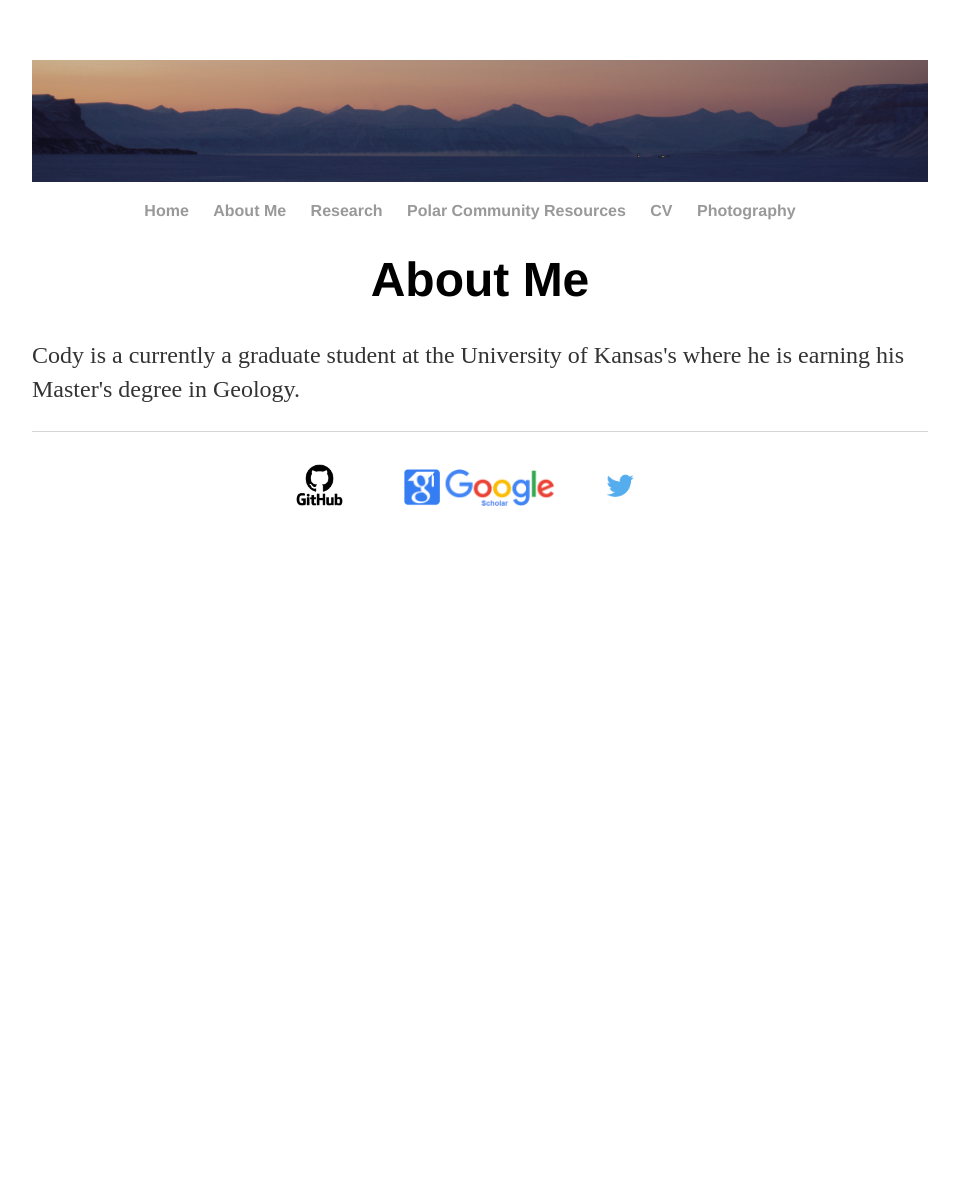
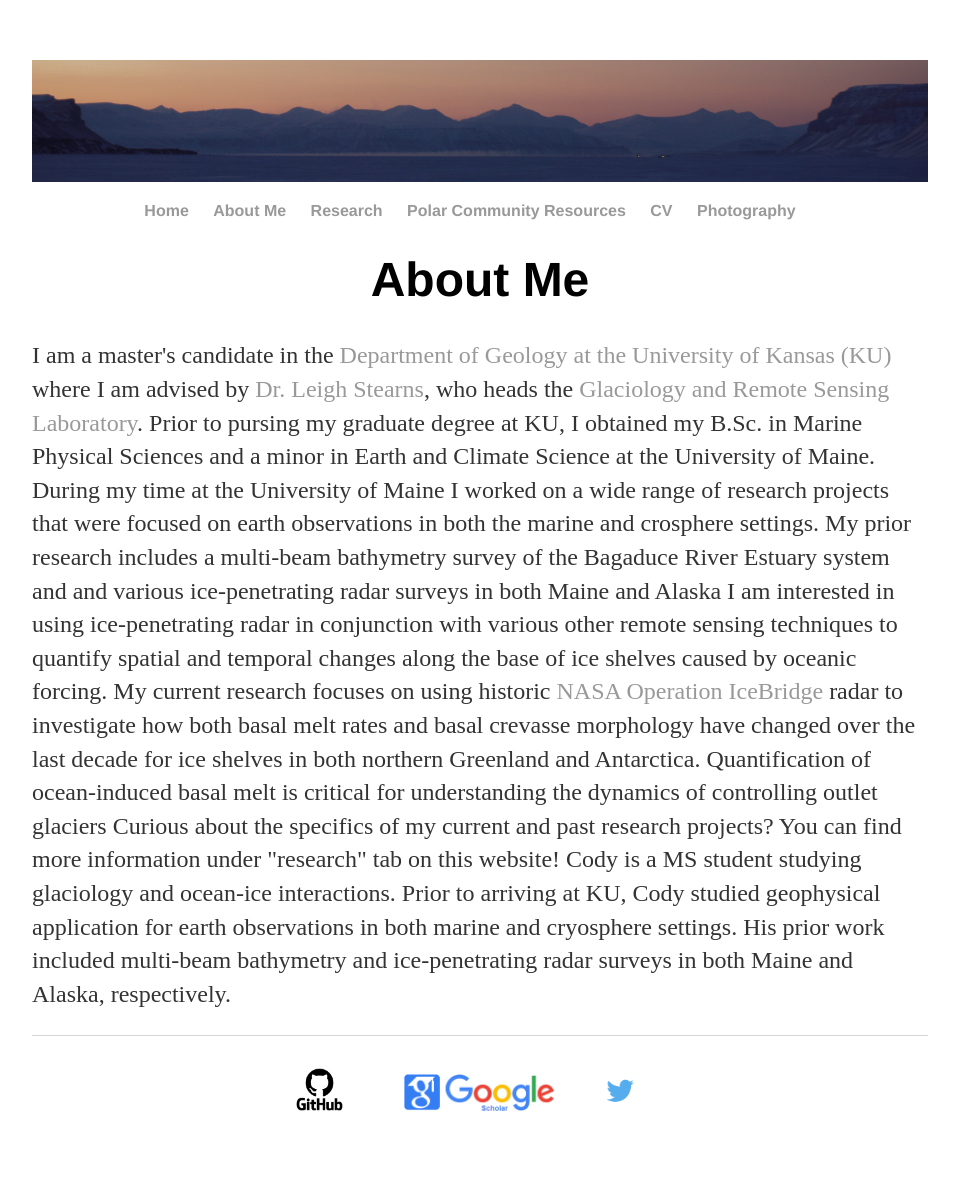
Before and after one commit to Cbarnett207/CBarnett207.github.io, a Jekyll site: the page built from about/index.html, in a window 1280 px wide. Shown: the whole page, without its empty margins (160-1119 px from the left). Built offline with Jekyll 4.4.1, drawn with Linux system fonts in a browser that asks for light colours; before the commit the page ends 900 px from its top, so only the background shows below that.

Commit message:
test run of text for about me section
updated and test about me section text

```diff
--- a/about/index.html
+++ b/about/index.html
@@ -5,5 +5,34 @@ title: Cody Barnett | About
 <div class="blurb">
   <div align="center"><h1>About Me</h1></div>
   <div align="left">
-    <p>Cody is a currently a graduate student at the University of Kansas's where he is earning his Master's degree in Geology. </p>
+    <p>
+      I am a master's candidate in the <a = href="https://geo.ku.edu/">Department of Geology at the University of Kansas (KU)</a>
+      where I am advised by <a href="https://stearns.ku.edu/">Dr. Leigh Stearns</a>, who heads the
+      <a href="https://geo.ku.edu/glaciology-and-remote-sensing-laboratory">Glaciology and Remote Sensing Laboratory</a>.
+      Prior to pursing my graduate degree at KU, I obtained my B.Sc. in Marine Physical Sciences and a minor in Earth and Climate
+      Science at the University of Maine. During my time at the University of Maine I worked on a wide range of research projects
+      that were focused on earth observations in both the marine and crosphere settings.
+
+      My prior research includes a multi-beam bathymetry survey
+      of the Bagaduce River Estuary system and and various ice-penetrating radar surveys in both Maine and Alaska
+
+      I am interested in using ice-penetrating radar in conjunction with various other remote sensing techniques to quantify
+      spatial and temporal changes along the base of ice shelves caused by oceanic forcing. My current research focuses on
+      using historic <a href ="https://icebridge.gsfc.nasa.gov/">NASA Operation IceBridge</a> radar to investigate how both
+      basal melt rates and basal crevasse morphology have changed over the last decade for ice shelves in both northern
+      Greenland and Antarctica.
+
+      Quantification of ocean-induced basal melt is critical for understanding the dynamics of controlling
+      outlet glaciers
+
+      Curious about the specifics of my current and past research projects? You can find more information under "research" tab on this website!
+
+
+
+      Cody is a MS student studying glaciology and ocean-ice interactions.
+      Prior to arriving at KU, Cody studied geophysical application for earth observations in both marine and cryosphere
+      settings. His prior work included multi-beam bathymetry and ice-penetrating radar surveys in both Maine and Alaska,
+      respectively.
+
+    </p>
 </div><!-- /.blurb -->
```
